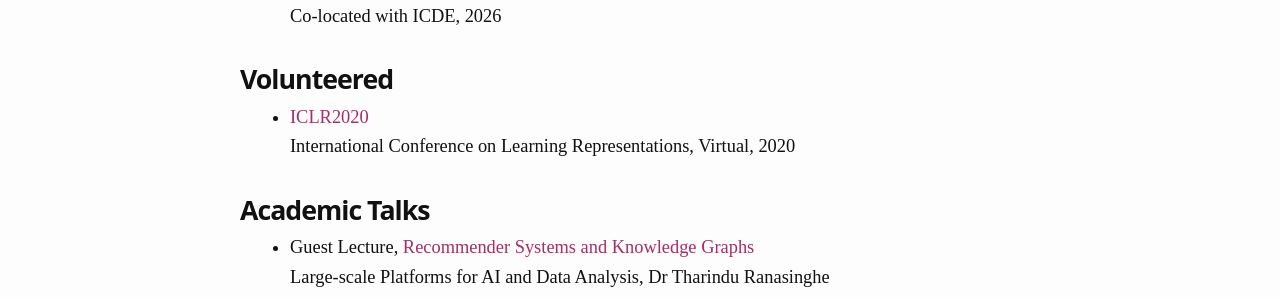
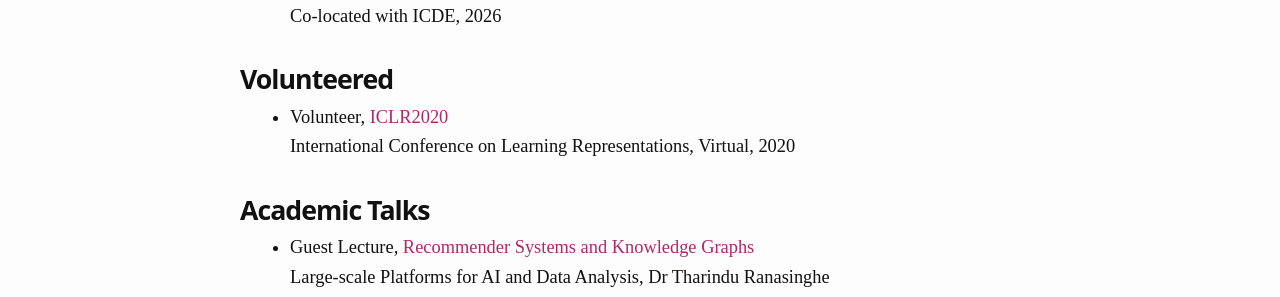
Before and after one commit to mgulcin/mgulcin.github.io, a Jekyll site: the page built from misc.md, in a window 1280 px wide. Shown: the part 279-576 px from the top of the page. Built offline with Jekyll 4.4.1, drawn with Linux system fonts in a browser that asks for light colours.

Commit message:
Update misc.md

```diff
--- a/misc.md
+++ b/misc.md
@@ -12,7 +12,7 @@ nav_menu_index: '4'
 
 ## Volunteered
 
-* [ICLR2020](https://iclr.cc/Conferences/2020/Volunteers) <br/>
+* Volunteer, [ICLR2020](https://iclr.cc/Conferences/2020/Volunteers) <br/>
 	International Conference on Learning Representations, Virtual, 2020
 
 ## Academic Talks
```
